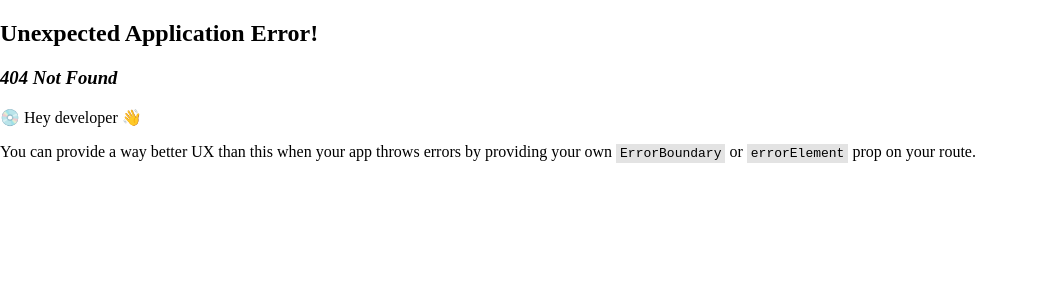
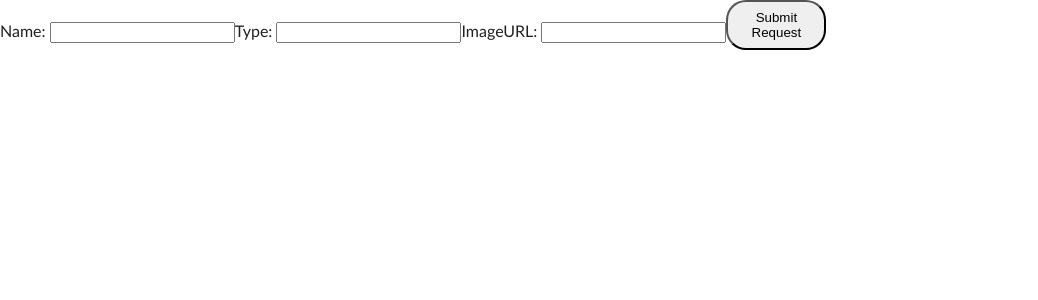
Before and after one commit to Varuna3/PlantHub, a React (Vite) app: page /PlantRequest in a window 1280 px wide. Before the commit this address had no page. Shown: the top 300 px of the page, without its empty margins (0-1038 px from the left). Built offline with nearby package versions, Linux system fonts and the light colour scheme.

Commit message:
finish data sanitization -- mvp complete

```diff
--- a/src/components/NewPlantPageComponents/AddButton.jsx
+++ b/src/components/NewPlantPageComponents/AddButton.jsx
@@ -26,6 +26,8 @@ const AddButton = ({ selectedPlant }) => {
             } else {
               setError(true)
             }
+          } else {
+            setError(true)
           }
         }}
       >
--- /dev/null
+++ b/src/components/NewPlantPageComponents/PlantRequestButton.jsx
@@ -0,0 +1,19 @@
+import { useNavigate } from 'react-router-dom'
+
+const PlantRequestButton = () => {
+  const nav = useNavigate()
+
+  return (
+    <>
+      <button
+        onClick={() => {
+          nav('/PlantRequest')
+        }}
+      >
+        Submit Plant Request
+      </button>
+    </>
+  )
+}
+
+export default PlantRequestButton
--- a/src/components/NewPlantPageComponents/SearchBar.jsx
+++ b/src/components/NewPlantPageComponents/SearchBar.jsx
@@ -1,12 +1,13 @@
 import SearchButton from './SearchButton'
 import { useState } from 'react'
 import HomeButton from './HomeButton'
+import PlantRequestButton from './PlantRequestButton'
 
 const SearchBar = ({ plants, setPlants }) => {
   const [query, setQuery] = useState('')
 
   return (
-    <>
+    <div id='searchBar'>
       <form>
         <input
           type='text'
@@ -16,9 +17,10 @@ const SearchBar = ({ plants, setPlants }) => {
           }}
         />
         <SearchButton query={query} setPlants={setPlants} />
-        <HomeButton />
       </form>
-    </>
+      <HomeButton />
+      <PlantRequestButton />
+    </div>
   )
 }
 
--- a/src/components/NewPlantPageComponents/SelectButton.jsx
+++ b/src/components/NewPlantPageComponents/SelectButton.jsx
@@ -5,7 +5,7 @@ const SelectButton = ({ setSelectedPlant, plant }) => {
   return (
     <>
       <button
-        style={{ display: 'flex' }}
+        id='selectButton'
         onClick={() => {
           setSelectedPlant(plant)
         }}
--- /dev/null
+++ b/src/components/PlantRequestPage.jsx
@@ -0,0 +1,56 @@
+import { useState, useEffect } from 'react'
+import { useNavigate } from 'react-router-dom'
+import axios from 'axios'
+
+const PlantRequestPage = () => {
+  const [name, setName] = useState('')
+  const [type, setType] = useState('')
+  const [imageURL, setImageURL] = useState('')
+
+  const nav = useNavigate()
+
+  return (
+    <>
+      <form action=''>
+        <label htmlFor='name'>Name: </label>
+        <input
+          id='name'
+          type='text'
+          value={name}
+          onChange={e => setName(e.target.value)}
+        />
+        <label htmlFor='type'>Type: </label>
+        <input
+          id='type'
+          type='text'
+          value={type}
+          onChange={e => setType(e.target.value)}
+        />
+        <label htmlFor='imageURL'>ImageURL: </label>
+        <input
+          id='imageURL'
+          type='text'
+          value={imageURL}
+          onChange={e => setImageURL(e.target.value)}
+        />
+        <button
+          onClick={async e => {
+            e.preventDefault()
+            const res = await axios.post('/api/plants/newplant/request', {
+              name,
+              type,
+              imageURL,
+            })
+            if (res) {
+              nav('/')
+            }
+          }}
+        >
+          Submit Request
+        </button>
+      </form>
+    </>
+  )
+}
+
+export default PlantRequestPage
--- a/src/main.css
+++ b/src/main.css
@@ -1,5 +1,19 @@
 body {
+  font-family: 'Gill Sans', 'Gill Sans MT', Calibri, 'Trebuchet MS', sans-serif;
   margin: 0;
+  background-color: rgb(255, 255, 255);
+  color: rgb(33, 33, 33);
+}
+
+img {
+  height: 100px;
+  border-radius: 20px;
+}
+
+button {
+  height: 50px;
+  width: 100px;
+  border-radius: 20px;
 }
 
 #LoginPage {
@@ -41,7 +55,7 @@ body {
 }
 
 .test-card {
-  border: solid 2px black;
+  border: solid 2px rgb(62, 62, 62);
   width: 150px;
   display: flex;
   flex-direction: column;
@@ -49,12 +63,13 @@ body {
   padding-bottom: 20px;
 }
 
-img {
+#selectButton {
+  display: flex;
+  width: auto;
   height: 100px;
-  border-radius: 20px;
 }
 
-button {
-  height: 50px;
-  width: 100px;
+#searchBar {
+  display: flex;
+  border: 2px orange solid;
 }
--- a/src/main.jsx
+++ b/src/main.jsx
@@ -12,6 +12,7 @@ import SignUpPage from './components/SignUpPage'
 import ProfilePage from './components/ProfilePage'
 import NewPlantPage from './components/NewPlantPage'
 import Aiur from './components/Aiur'
+import PlantRequestPage from './components/PlantRequestPage'
 
 const router = createBrowserRouter([
   {
@@ -39,6 +40,10 @@ const router = createBrowserRouter([
     path: '/Aiur',
     element: <Aiur />,
   },
+  {
+    path: '/PlantRequest',
+    element: <PlantRequestPage />,
+  },
 ])
 
 ReactDOM.createRoot(document.getElementById('root')).render(
```
Also changed, not shown: app.js (+16 -2 lines), Images/Test.avif (deleted).
